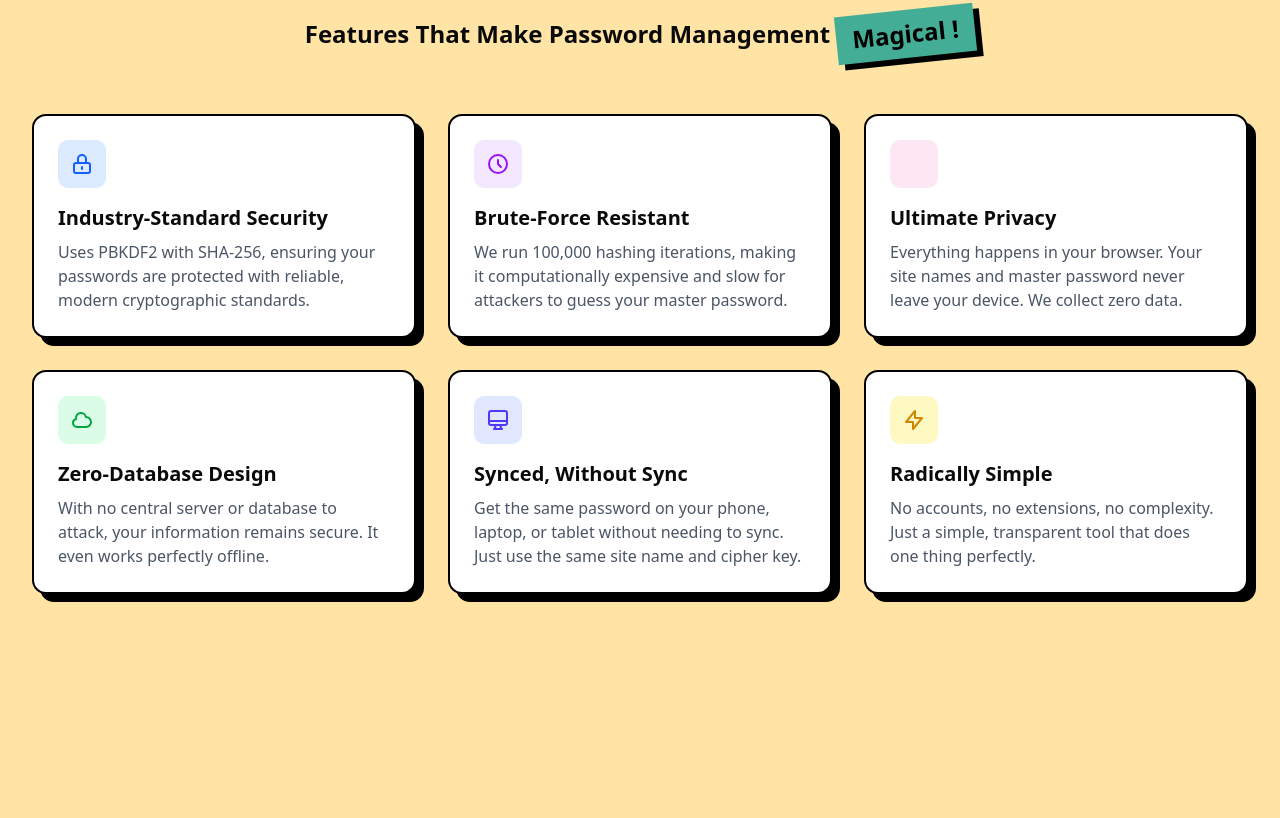
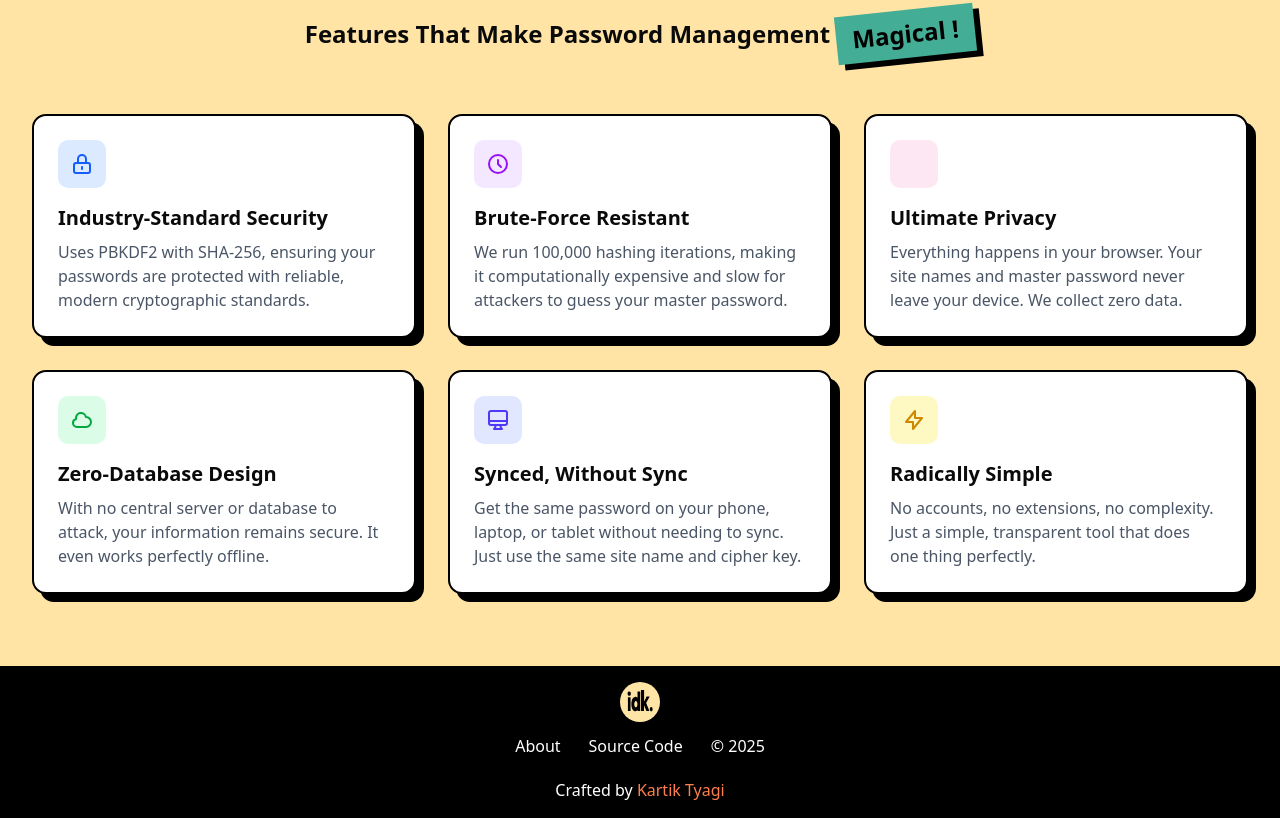
Before and after one commit to kartiktyagi2001/IDKPass, a Next.js app: page / in a window 1280 px wide. Shown: the part 734-1552 px from the top of the page. Before the commit the page ends 1400 px from the top, so only its background shows below. Built offline with nearby package versions, Linux system fonts and the light colour scheme.

Commit message:
added footer

```diff
--- a/src/components/Footer.tsx
+++ b/src/components/Footer.tsx
@@ -1,11 +1,26 @@
 'use client'
+
+import Link from 'next/link';
 
 
 export function Footer(){
 
     return(
-        <div className="bg-[#111826]">
+        <div className="bg-[#000000] p-4">
+            <div className="flex flex-col items-center gap-3 md:justify-between mx-4">
+                <div>
+                    <img src="/logo.svg" alt="" className="w-10 h-10 rounded-full" />
+                </div>
+                <div className="text-white flex flex-col md:flex-row justify-center items-center gap-3">
+                    <Link href="/about" className="hover:underline cursor-pointer mx-2">About</Link>
+                    <Link href="https://github.com/kartiktyagi2001/IDKPass" className="hover:underline cursor-pointer mx-2">Source Code</Link>
+                    <span className="mx-2">&copy; {new Date().getFullYear()}</span>
+                </div>
+            </div>
 
+            <div className="text-center mt-5 text-white">
+                <p>Crafted by <Link href="https://arcbit.vercel.app/" target='_blank' className="text-[#ff7f4d] hover:underline">Kartik Tyagi</Link></p>
+            </div>
         </div>
     )
 }
```
